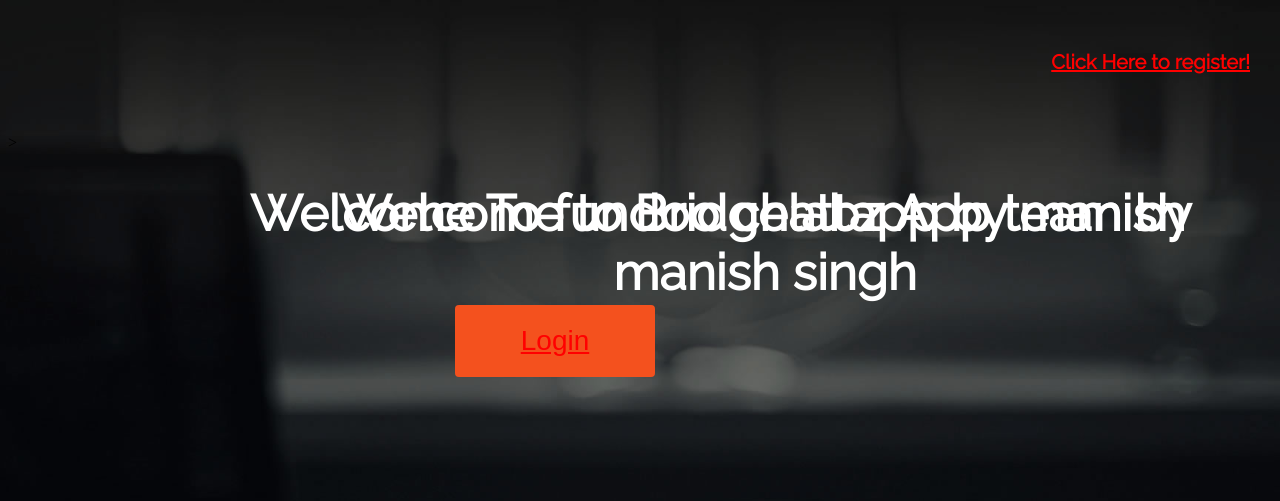
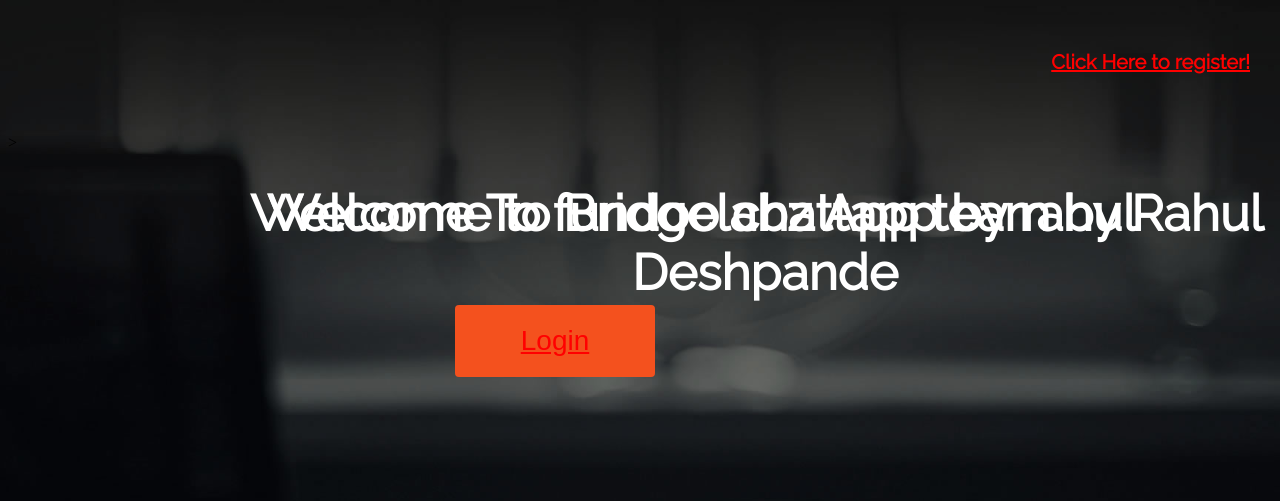
Before and after one commit to RishikeshMane/new_chatapp02, a Django app: page / in a window 1280 px wide. Shown: the top 501 px of the page. Run offline with Django 3.2, Linux system fonts and the light colour scheme.

Commit message:
[rahul]feat:update index.html

```diff
--- a/fundoo/fundooapp/templates/index.html
+++ b/fundoo/fundooapp/templates/index.html
@@ -7,8 +7,8 @@
 {#  Main HomePage contain links for login and registration #}
 {% block content %}
 <center>
-    <h1>Welcome To fundoo chattapp by manish </h1><br><br>
-    <h1>Welcome to Bridgelabz App team by manish singh </h1><br><br>
+    <h1>Welcome To fundoo chattapp by rahul </h1><br><br>
+    <h1>Welcome to Bridgelabz App team by Rahul Deshpande</h1><br><br>
     <button class="button" style="vertical-align:middle"><span><a href="{% url 'sign_in' %}">Login</a></span></button><br>
     <h3><a href="{% url 'signup' %}">Click Here to register!</a></h3><br><br>
     </center>
```
